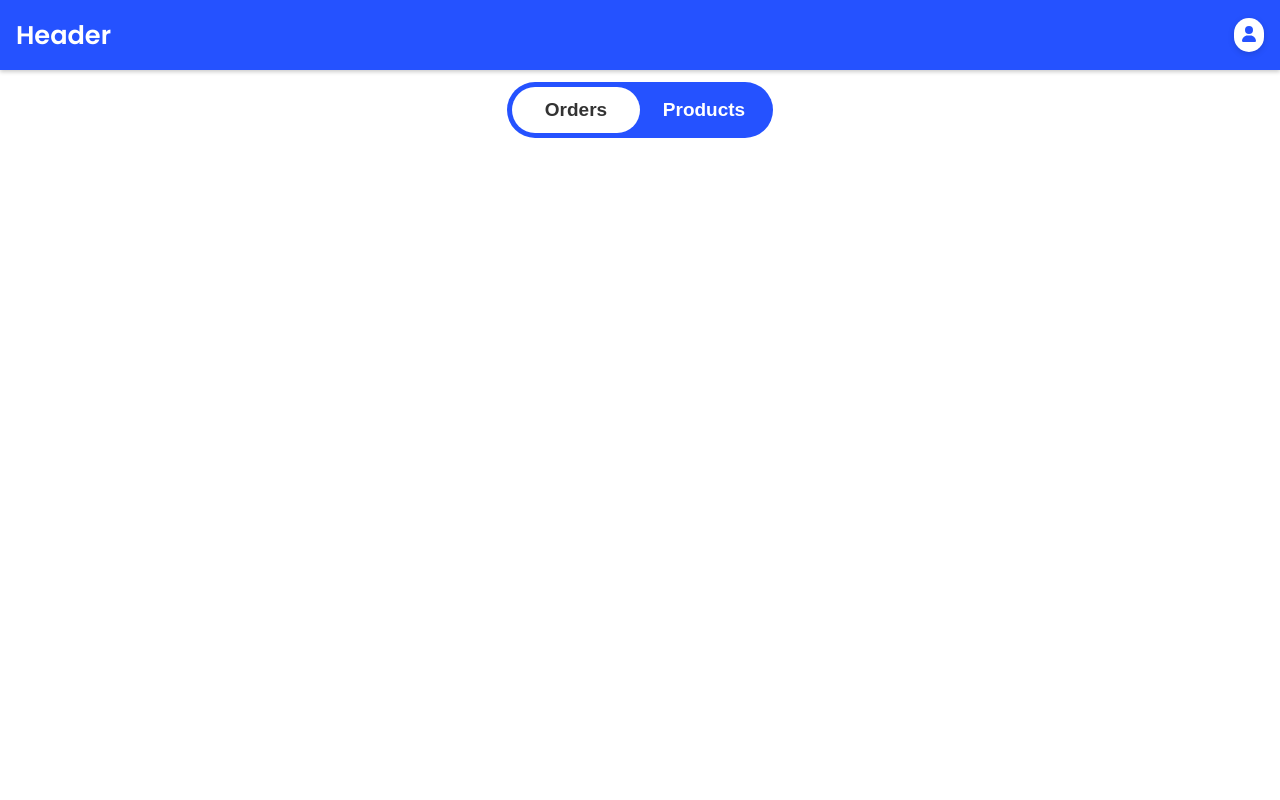
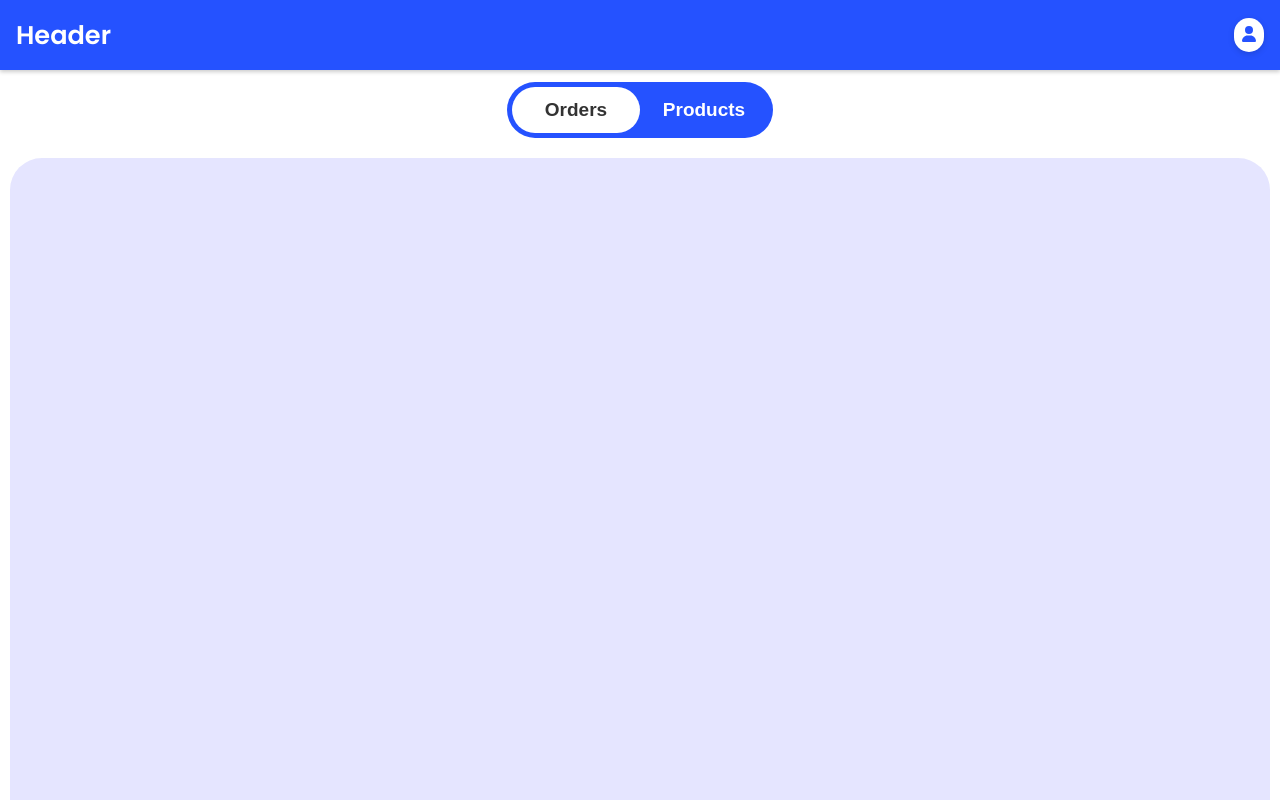
Before and after one commit to yogeshluhar/OrderManagementSystem, a React (Create React App) app in the folder ordermanagementsystem/: page / in a window 1280 px wide. Shown: the top 800 px of the page. Built offline with nearby package versions, Linux system fonts and the light colour scheme.

Commit message:
added Background body

```diff
--- a/ordermanagementsystem/src/App.js
+++ b/ordermanagementsystem/src/App.js
@@ -1,12 +1,20 @@
+import { useState } from "react";
+import { useEffect } from "react";
+import Stylesheet from "reactjs-stylesheet";
 import "./App.css";
+import AddToProduct from "./Product/addToProduct";
+import BackgroundContainer from "./Reusable/Const/backgroundContainer";
 
 import Header from "./Reusable/Const/header";
 import SwitchBtn from "./Reusable/Const/switchbtn";
 function App() {
+
   return (
     <div className="App">
       <Header />
-      <SwitchBtn/>
+      <SwitchBtn />
+      <BackgroundContainer>
+      </BackgroundContainer>
     </div>
   );
 }
--- /dev/null
+++ b/ordermanagementsystem/src/Product/addToProduct.js
@@ -0,0 +1,11 @@
+const AddToProduct = () => {
+    return (
+        <>
+            <div>
+
+            </div>
+        </>
+    );
+}
+
+export default AddToProduct;
--- /dev/null
+++ b/ordermanagementsystem/src/Reusable/Const/backgroundContainer.js
@@ -0,0 +1,22 @@
+
+const styles = {
+    bgContainer: {
+        backgroundColor: "#e5e5ff",
+        minHeight: "100vh",
+        padding: "20px",
+        margin: '10px 10px 0 10px',
+        borderTopLeftRadius: "2rem",
+        borderTopRightRadius: "2rem"
+    },
+};
+const BackgroundContainer = ({ children }) => {
+    return (
+        <>
+            <div style={styles.bgContainer}>
+                {children}
+            </div>
+        </>
+    );
+}
+
+export default BackgroundContainer;
```
